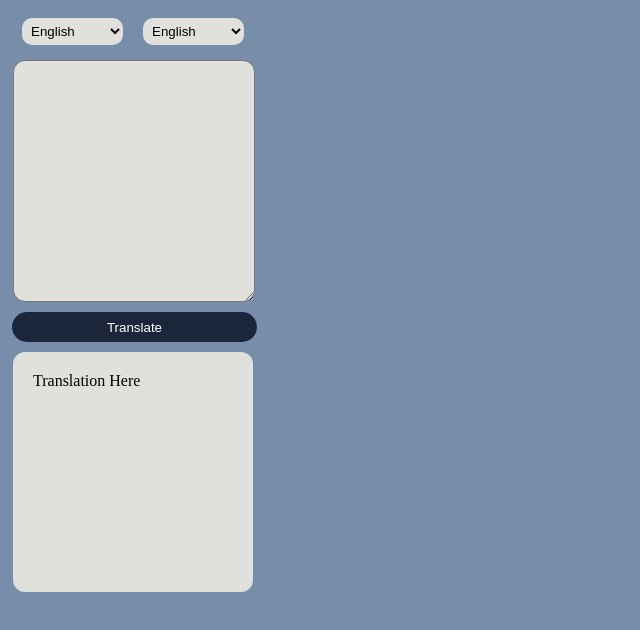
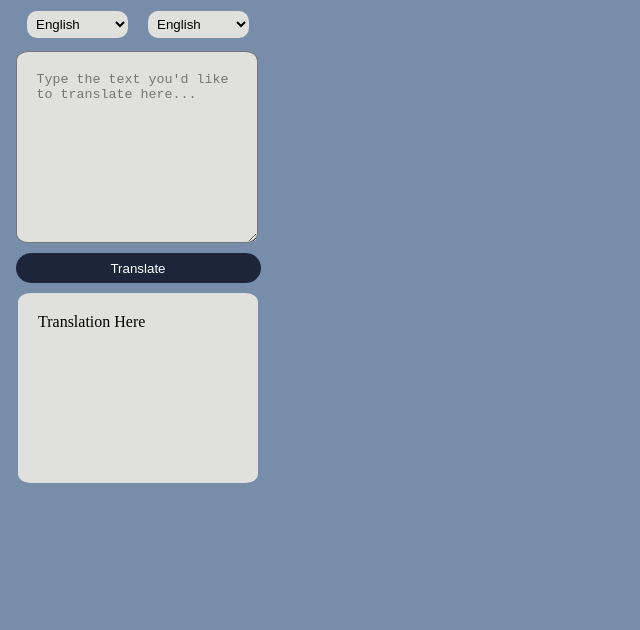
Before and after one commit to naxan/google-translate-extension, a browser extension: page index.html in a window 1280 px wide. Shown: the whole page, without its empty margins (0-640 px from the left). Drawn offline with Linux system fonts and the light colour scheme.

Commit message:
Fixes some of the center styling and margins, as well as adds placeholder text in the message box

```diff
--- a/index.css
+++ b/index.css
@@ -2,8 +2,9 @@ body {
   display: flex;
   flex-direction: column;
   justify-content: center;
+  align-items: center;
   flex-wrap: wrap;
-  width: 300px;
+  width: 260px;
   background-color: #778da9;
 }
 
@@ -16,7 +17,7 @@ body {
 }
 
 .langDrop {
-  margin: 10px;
+  margin: 3px 10px 3px 10px;
   padding: 5px;
   border-radius: 10px;
   background-color: #e0e1dd;
@@ -40,19 +41,18 @@ form {
 
 #message {
   width: 200px;
-  height: 200px;
+  height: 150px;
   /* border: 2px solid black; */
   border-radius: 5%;
   padding: 20px;
-  margin: 5px;
+  margin: 10px 0 10px 0;
   background-color: #e0e1dd;
 }
 
 #translatedText {
-  margin-left: 5px;
-  margin-top: 5px;
+  margin: 10px 0 10px 0;
   width: 200px;
-  height: 200px;
+  height: 150px;
   /* border: 2px solid black; */
   border-radius: 5%;
   padding: 20px;
@@ -60,7 +60,7 @@ form {
 }
 
 #translateButton {
-  margin: 5px 0 5px 4px;
+  /* margin: 5px 0 5px 5px; */
   width: 245px;
   height: 30px;
   background-color: white;
--- a/index.html
+++ b/index.html
@@ -54,7 +54,13 @@
       </select>
     </div>
     <form type="input">
-      <textarea rows="5" cols="40" id="message" value=""></textarea>
+      <textarea
+        rows="5"
+        cols="40"
+        id="message"
+        value=""
+        placeholder="Type the text you'd like to translate here..."
+      ></textarea>
       <input id="translateButton" type="submit" value="Translate" />
     </form>
     <div id="translatedText">Translation Here</div>
```
